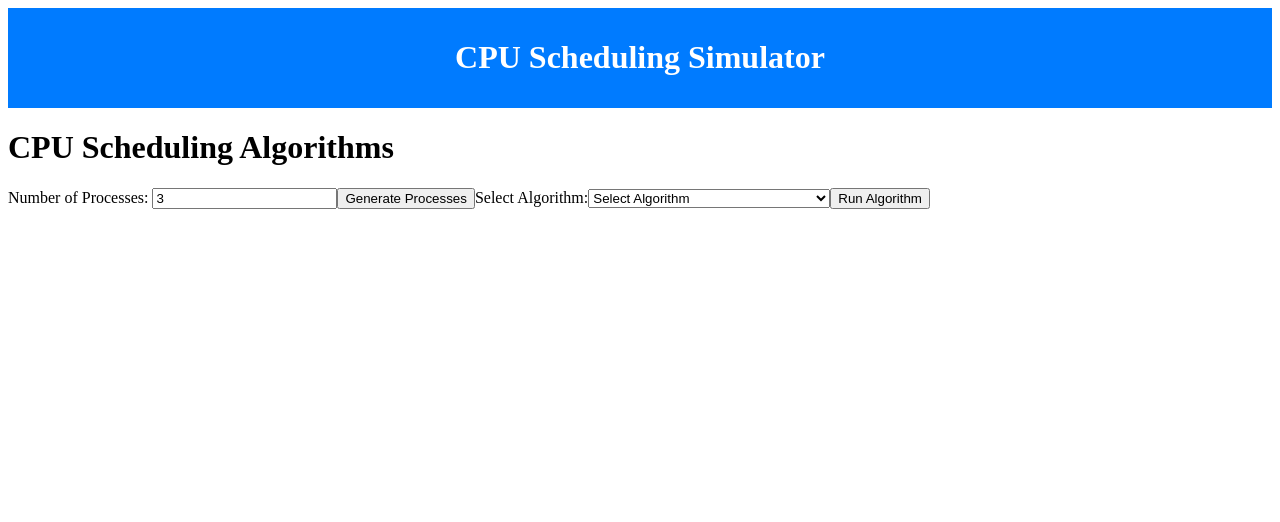
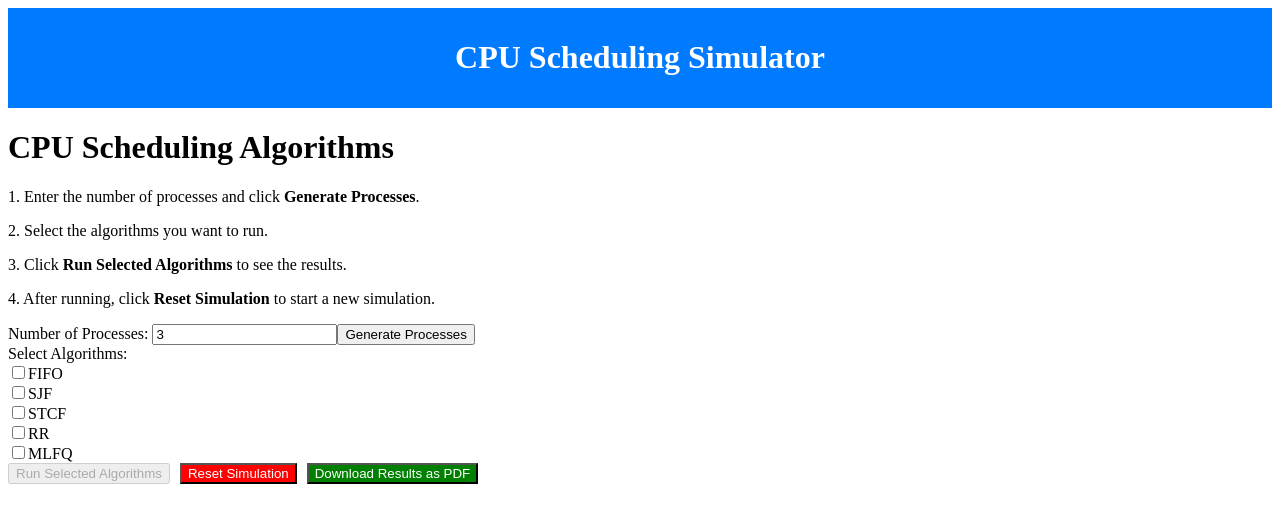
Before and after one commit to akyung03/cpu-scheduler, a Next.js app: page / in a window 1280 px wide. Shown: the top 522 px of the page. Built offline with nearby package versions, Linux system fonts and the light colour scheme.

Commit message:
needed some help fixing the STCF algo and making reset button to reset simulation

```diff
--- a/algorithms/stcf.js
+++ b/algorithms/stcf.js
@@ -1,24 +1,78 @@
+// algorithms/stcf.js
+
 export function stcf(processes) {
-    let time = 0;
-    let completed = 0;
-    let remainingProcesses = processes.map(p => ({ ...p, remainingTime: p.burstTime }));
-    let result = [];
+  if (!processes || processes.length === 0) {
+    return {
+      result: [],
+      avgWaitTime: 0,
+      avgTurnAroundTime: 0,
+    };
+  }
 
-    while (completed < processes.length) {
-      let shortestProcess = remainingProcesses
-        .filter(p => p.arrivalTime <= time && p.remainingTime > 0)
-        .sort((a, b) => a.remainingTime - b.remainingTime)[0];
+  let time = 0;
+  let totalWaitTime = 0;
+  let totalTurnAroundTime = 0;
+  const result = [];
 
-      if (shortestProcess) {
-        shortestProcess.remainingTime--;
-        result.push({ process: shortestProcess.id, time });
 
-        if (shortestProcess.remainingTime === 0) {
-          completed++;
-        }
+  const processQueue = processes.map((process) => ({
+    ...process,
+    remainingTime: process.burstTime,
+    waitTime: 0,
+    completed: false,
+  }));
+
+  while (processQueue.some((p) => !p.completed)) {
+
+    let shortestProcess = null;
+    for (const process of processQueue) {
+      if (
+        !process.completed &&
+        process.arrivalTime <= time &&
+        (!shortestProcess || process.remainingTime < shortestProcess.remainingTime)
+      ) {
+        shortestProcess = process;
       }
-      time++;
     }
 
-    return result;
+    if (!shortestProcess) {
+      time++;
+      continue;
+    }
+
+
+    shortestProcess.remainingTime -= 1;
+    time += 1;
+
+
+    processQueue.forEach((p) => {
+      if (p !== shortestProcess && !p.completed && p.arrivalTime <= time) {
+        p.waitTime += 1;
+      }
+    });
+
+
+    if (shortestProcess.remainingTime === 0) {
+      shortestProcess.completed = true;
+      const turnAroundTime = time - shortestProcess.arrivalTime;
+      totalWaitTime += shortestProcess.waitTime;
+      totalTurnAroundTime += turnAroundTime;
+
+      result.push({
+        ...shortestProcess,
+        waitTime: shortestProcess.waitTime,
+        turnAroundTime: turnAroundTime,
+      });
+    }
   }
+
+
+  const avgWaitTime = totalWaitTime / processes.length;
+  const avgTurnAroundTime = totalTurnAroundTime / processes.length;
+
+  return {
+    result,
+    avgWaitTime,
+    avgTurnAroundTime,
+  };
+}
--- a/pages/index.js
+++ b/pages/index.js
@@ -2,20 +2,20 @@ import { useState } from 'react';
 import { fifo } from '../algorithms/fifo';
 import { sjf } from '../algorithms/sjf';
 import { stcf } from '../algorithms/stcf';
-import { rr } from '../algorithms/rr'; // Import Round Robin
-import { mlfq } from '../algorithms/mlfq'; // Import MLFQ
+import { rr } from '../algorithms/rr';
+import { mlfq } from '../algorithms/mlfq';
 import ChartComponent from '../components/Chart';
 import Header from '../components/Header';
+import jsPDF from 'jspdf';
 
 export default function Home() {
   const [numProcesses, setNumProcesses] = useState(3);
-  const [timeQuantum, setTimeQuantum] = useState(2); // Add time quantum for RR
+  const [timeQuantum, setTimeQuantum] = useState(2);
   const [processes, setProcesses] = useState([]);
-  const [algorithm, setAlgorithm] = useState('');
-  const [result, setResult] = useState(null);
+  const [selectedAlgorithms, setSelectedAlgorithms] = useState([]);
+  const [results, setResults] = useState({});
   const [loading, setLoading] = useState(false);
 
-  // Generate random processes
   const generateProcesses = () => {
     const generatedProcesses = [];
     for (let i = 0; i < numProcesses; i++) {
@@ -26,45 +26,82 @@ export default function Home() {
       });
     }
     setProcesses(generatedProcesses);
+    setResults({});
   };
 
-  // Handle algorithm selection
   const handleAlgorithmChange = (e) => {
-    setAlgorithm(e.target.value);
+    const algorithm = e.target.value;
+    if (selectedAlgorithms.includes(algorithm)) {
+      setSelectedAlgorithms(selectedAlgorithms.filter((algo) => algo !== algorithm));
+    } else {
+      setSelectedAlgorithms([...selectedAlgorithms, algorithm]);
+    }
   };
 
-  // Handle running the selected algorithm
-  const handleRunAlgorithm = () => {
-    if (!algorithm || processes.length === 0) return;
+  const runAlgorithms = () => {
+    if (selectedAlgorithms.length === 0 || processes.length === 0) return;
 
     setLoading(true);
 
     setTimeout(() => {
-      let algoResult = null;
+      const newResults = {};
 
+      selectedAlgorithms.forEach((algorithm) => {
         switch (algorithm) {
           case 'FIFO':
-          algoResult = fifo(processes);
+            newResults.FIFO = fifo(processes);
             break;
           case 'SJF':
-          algoResult = sjf(processes);
+            newResults.SJF = sjf(processes);
             break;
           case 'STCF':
-          algoResult = stcf(processes);
+            newResults.STCF = stcf(processes);
             break;
           case 'RR':
-          algoResult = rr(processes, timeQuantum); // Pass time quantum to RR
+            newResults.RR = rr(processes, timeQuantum);
             break;
           case 'MLFQ':
-          algoResult = mlfq(processes); // Run MLFQ
+            newResults.MLFQ = mlfq(processes);
             break;
           default:
             break;
         }
+      });
 
-      setResult(algoResult);
+      setResults(newResults);
       setLoading(false);
-    }, 1000); // Simulate processing delay
+    }, 1000);
+  };
+
+  const resetSimulation = () => {
+    setNumProcesses(3);
+    setTimeQuantum(2);
+    setProcesses([]);
+    setSelectedAlgorithms([]);
+    setResults({});
+  };
+
+  const downloadPDF = () => {
+    const doc = new jsPDF();
+    let yOffset = 10;
+
+    Object.entries(results).forEach(([algorithm, result]) => {
+      doc.text(`Algorithm: ${algorithm}`, 10, yOffset);
+      yOffset += 10;
+      doc.text(`Average Wait Time: ${result.avgWaitTime?.toFixed(2) ?? 'N/A'}`, 10, yOffset);
+      yOffset += 10;
+      doc.text(`Average Turnaround Time: ${result.avgTurnAroundTime?.toFixed(2) ?? 'N/A'}`, 10, yOffset);
+      yOffset += 10;
+
+      result.result.forEach((process) => {
+        doc.text(`Process ${process.id}: Burst Time - ${process.burstTime}, Wait Time - ${process.waitTime}, Turnaround Time - ${process.turnAroundTime}`, 10, yOffset);
+        yOffset += 10;
+      });
+
+      yOffset += 10;
+    });
+
+    doc.save('scheduling_results.pdf');
   };
 
   return (
@@ -72,7 +109,11 @@ export default function Home() {
       <Header />
       <h1>CPU Scheduling Algorithms</h1>
 
-      {/* Input for number of processes */}
+      <p>1. Enter the number of processes and click <strong>Generate Processes</strong>.</p>
+      <p>2. Select the algorithms you want to run.</p>
+      <p>3. Click <strong>Run Selected Algorithms</strong> to see the results.</p>
+      <p>4. After running, click <strong>Reset Simulation</strong> to start a new simulation.</p>
+
       <label>Number of Processes: </label>
       <input
         type="number"
@@ -81,8 +122,7 @@ export default function Home() {
       />
       <button onClick={generateProcesses}>Generate Processes</button>
 
-      {/* Input for time quantum (for RR) */}
-      {algorithm === 'RR' && (
+      {selectedAlgorithms.includes('RR') && (
         <div>
           <label>Time Quantum (for RR): </label>
           <input
@@ -93,33 +133,42 @@ export default function Home() {
         </div>
       )}
 
-      {/* Algorithm selection dropdown */}
-      <label>Select Algorithm:</label>
-      <select value={algorithm} onChange={handleAlgorithmChange}>
-        <option value="">Select Algorithm</option>
-        <option value="FIFO">FIFO</option>
-        <option value="SJF">SJF</option>
-        <option value="STCF">STCF</option>
-        <option value="RR">Round Robin (RR)</option>
-        <option value="MLFQ">Multi-Level Feedback Queue (MLFQ)</option>
-      </select>
+      <div>
+        <label>Select Algorithms:</label>
+        {['FIFO', 'SJF', 'STCF', 'RR', 'MLFQ'].map((algorithm) => (
+          <div key={algorithm}>
+            <input
+              type="checkbox"
+              value={algorithm}
+              checked={selectedAlgorithms.includes(algorithm)}
+              onChange={handleAlgorithmChange}
+            />
+            {algorithm}
+          </div>
+        ))}
+      </div>
 
-      {/* Run algorithm button */}
-      <button onClick={handleRunAlgorithm} disabled={loading}>
-        {loading ? 'Running...' : 'Run Algorithm'}
+      <button onClick={runAlgorithms} disabled={loading || processes.length === 0}>
+        {loading ? 'Running...' : 'Run Selected Algorithms'}
       </button>
 
-      {/* Loading message */}
+      <button onClick={resetSimulation} style={{ marginLeft: '10px', backgroundColor: 'red', color: 'white' }}>
+        Reset Simulation
+      </button>
+
+      <button onClick={downloadPDF} style={{ marginLeft: '10px', backgroundColor: 'green', color: 'white' }}>
+        Download Results as PDF
+      </button>
+
       {loading && <p>Processing... Please wait.</p>}
 
-      {/* Display results */}
-      {result && (
-        <div>
-          <h2>Results for {algorithm}</h2>
-          <p>Average Wait Time: {result.avgWaitTime.toFixed(2)}</p>
-          <p>Average Turnaround Time: {result.avgTurnAroundTime.toFixed(2)}</p>
+      <div style={{ display: 'flex', flexWrap: 'wrap' }}>
+        {Object.entries(results).map(([algorithm, result]) => (
+          <div key={algorithm} style={{ margin: '10px', padding: '10px', border: '1px solid #ccc' }}>
+            <h2>{algorithm}</h2>
+            <p>Average Wait Time: {result.avgWaitTime?.toFixed(2) ?? 'N/A'}</p>
+            <p>Average Turnaround Time: {result.avgTurnAroundTime?.toFixed(2) ?? 'N/A'}</p>
 
-          {/* Chart for burst times */}
             <ChartComponent
               data={{
                 labels: result.result.map((p) => `P${p.id}`),
@@ -129,7 +178,8 @@ export default function Home() {
               }}
             />
           </div>
-      )}
+        ))}
+      </div>
     </div>
   );
 }
```
Lines whose indentation alone changed are shown as unchanged.
